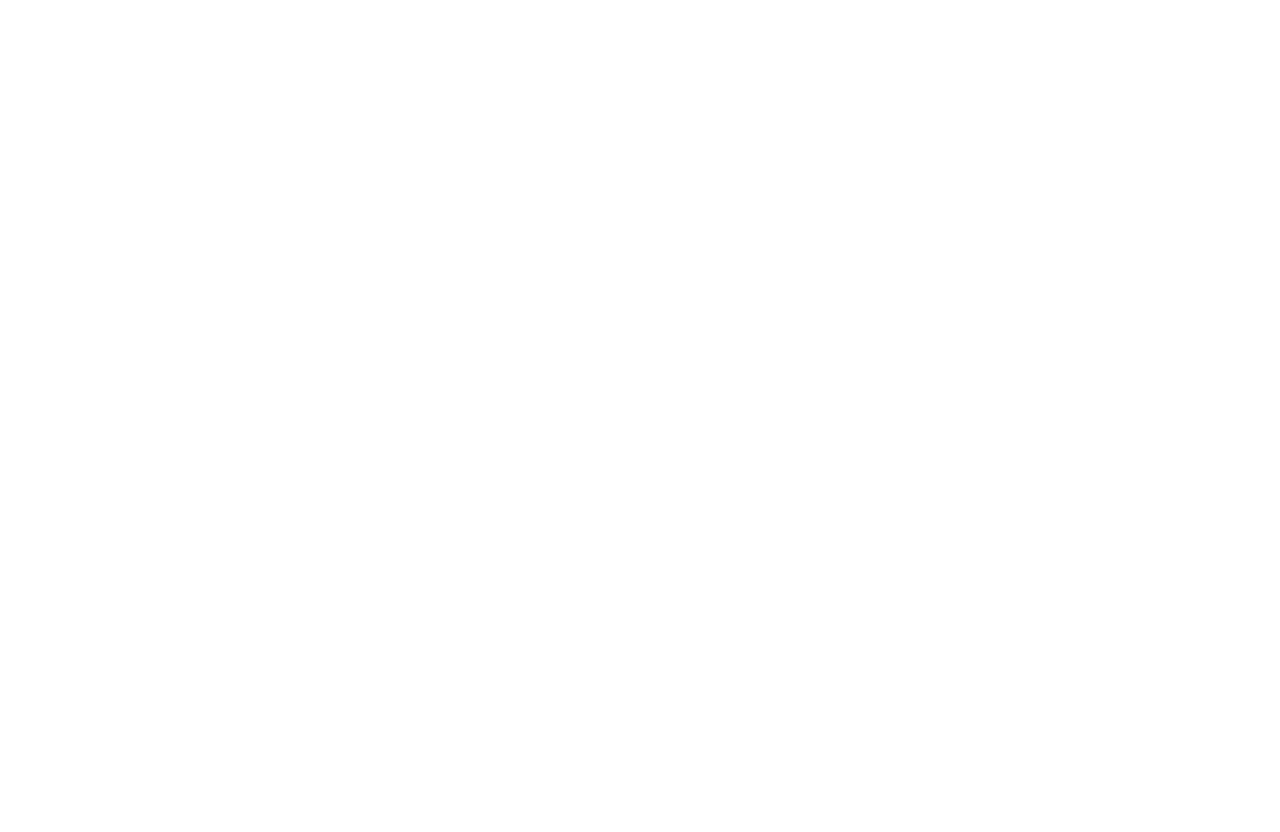
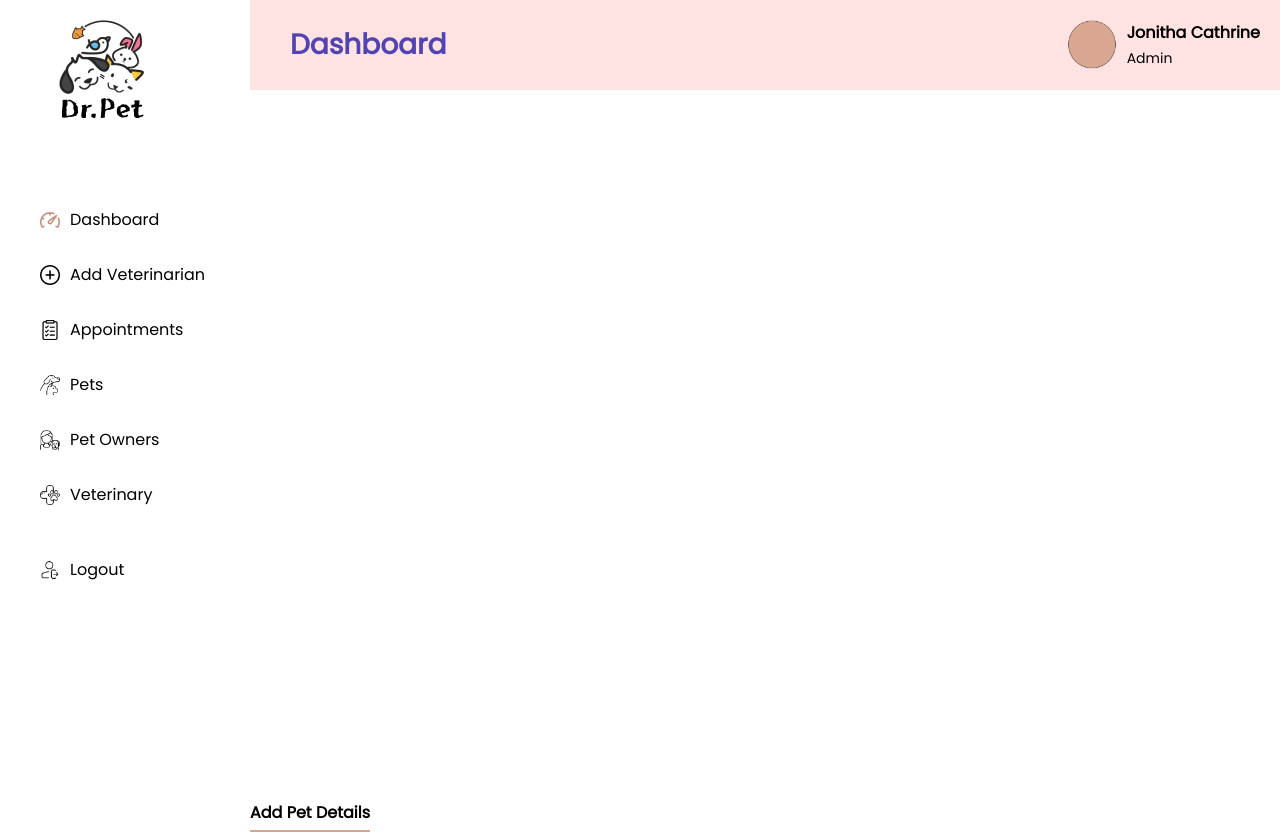
Before and after one commit to Thisu2002/rad-project, a React (Create React App) app in the folder rad-project/: page /add-pet in a window 1280 px wide. Before the commit this address had no page. Before the commit the page ends 800 px from the top, so only its background shows below. Built offline with nearby package versions, Linux system fonts and the light colour scheme.

Commit message:
create add pet form

```diff
--- a/rad-project/src/App.js
+++ b/rad-project/src/App.js
@@ -8,6 +8,7 @@ import Signup from "./pages/Signup";
 import AdminDashboard from './pages/AdminDashboard';
 import VetDashboard from './pages/VetDashboard';
 import PetOwnerDashboard from './pages/PetOwnerDashboard';
+import AddPet from './components/AddPet';
 import PetOwners from "./components/PetOwners";
 import VetSignup from "./components/VetSignup";
 import Dashboard from "./components/AdminTopDboard";
@@ -27,6 +28,8 @@ const App = () => {
         <Route path="/add-vet" element={<AdminDashboard />} />
         <Route path="/pet-owners" element={<AdminDashboard />} />
         <Route path="/pet-owners/view-owner/:id" element={<AdminDashboard />} />
+
+        <Route path="/add-pet" element={<AddPet />} />
       </Routes>
     </Router>
   );
--- /dev/null
+++ b/rad-project/src/components/AddPet.js
@@ -0,0 +1,58 @@
+import React, { useState } from 'react';
+import { useLocation } from 'react-router-dom';
+import '../styles/AddPet.css';
+import SideBar from './SideBar';
+import profileImage from '../images/profileImg.png';
+
+
+const AddPet = () => {
+  const location = useLocation();
+  const getCurrentPage = () => {
+    switch (true) {
+      case location.pathname.startsWith('/petOwners'):
+        return 'Dashboard';
+      case location.pathname === '/petOwnerProfile':
+        return 'View Profile';
+      case location.pathname === '/appointments':
+        return 'Add and View Appointments';
+      case location.pathname === '/pets':
+        return 'Pet Details';
+      default:
+        return 'Dashboard';
+    }
+  };
+
+
+  return (
+    <div className='appointment'>
+      <SideBar />
+
+      <div className="dashboard-container">
+        <div className="dashboard-header">
+          <h1>{getCurrentPage()}</h1>
+          <div className="profile-info">
+            <img src={profileImage} alt="Profile" className="profile-img" />
+            <div className="profile-details">
+              <span className="profile-name">Jonitha Cathrine</span><br />
+              <span className="profile-role">Admin</span>
+            </div>
+          </div>
+        </div>
+      </div>
+
+        <div className='main-content'>
+
+
+          <div className='header'>
+            <span className='tab'>Add Pet Details</span>
+          </div>
+
+
+
+        </div>
+    </div>
+
+  )
+}
+
+export default AddPet;
--- a/rad-project/src/components/Calendar.js
+++ b/rad-project/src/components/Calendar.js
@@ -5,6 +5,11 @@ const Calendar = () => {
   const [currentMonth, setCurrentMonth] = useState(new Date().getMonth());
   const [currentYear, setCurrentYear] = useState(new Date().getFullYear());
   const [days, setDays] = useState([]);
+
+  const today = new Date();
+  const todayDate = today.getDate();
+  const todayMonth = today.getMonth();
+  const todayYear = today.getFullYear();
 
   const months = [
     'Jan', 'Feb', 'Mar', 'Apr', 'May', 'Jun',
@@ -43,6 +48,7 @@ const Calendar = () => {
           week.push({
             day: date,
             inactive: false,
+            isToday: date === todayDate && month === todayMonth && year === todayYear,
           });
           date++;
         }
@@ -100,7 +106,7 @@ const Calendar = () => {
               {week.map((day, index) => (
                 <td
                   key={index}
-                  className={day.inactive ? 'inactive' : ''}
+                  className={`${day.inactive ? 'inactive' : ''} ${day.isToday ? 'today' : ''}`}
                 >
                   {day.day}
                 </td>
--- /dev/null
+++ b/rad-project/src/styles/AddPet.css
@@ -0,0 +1,23 @@
+.main-content * {
+    margin: 0;
+    padding: 0;
+    box-sizing: border-box;
+    font-family: 'Poppins';
+}
+
+.main-content {
+    display: flex;
+    flex-direction: column;
+    padding: 0;
+    margin-left: 250px;
+}
+
+.header {
+    font-weight: bold;
+}
+
+.tab {
+    font-weight: bold;
+    border-bottom: 2px solid #D9A691;
+    padding-bottom: 5px;
+}
--- a/rad-project/src/styles/Calendar.css
+++ b/rad-project/src/styles/Calendar.css
@@ -42,4 +42,20 @@
   height: 35px;
   text-align: center;
   color: #333;
+  cursor: pointer;
 }
+
+.calendar-table td.inactive {
+  color: #b0b0b0;
+}
+
+.inactive:hover {
+  cursor: not-allowed;
+}
+
+.today {
+  background-color: #D9A691;
+  color: #fff;
+  border-radius: 50%;
+  font-weight: bold;
+}
```
